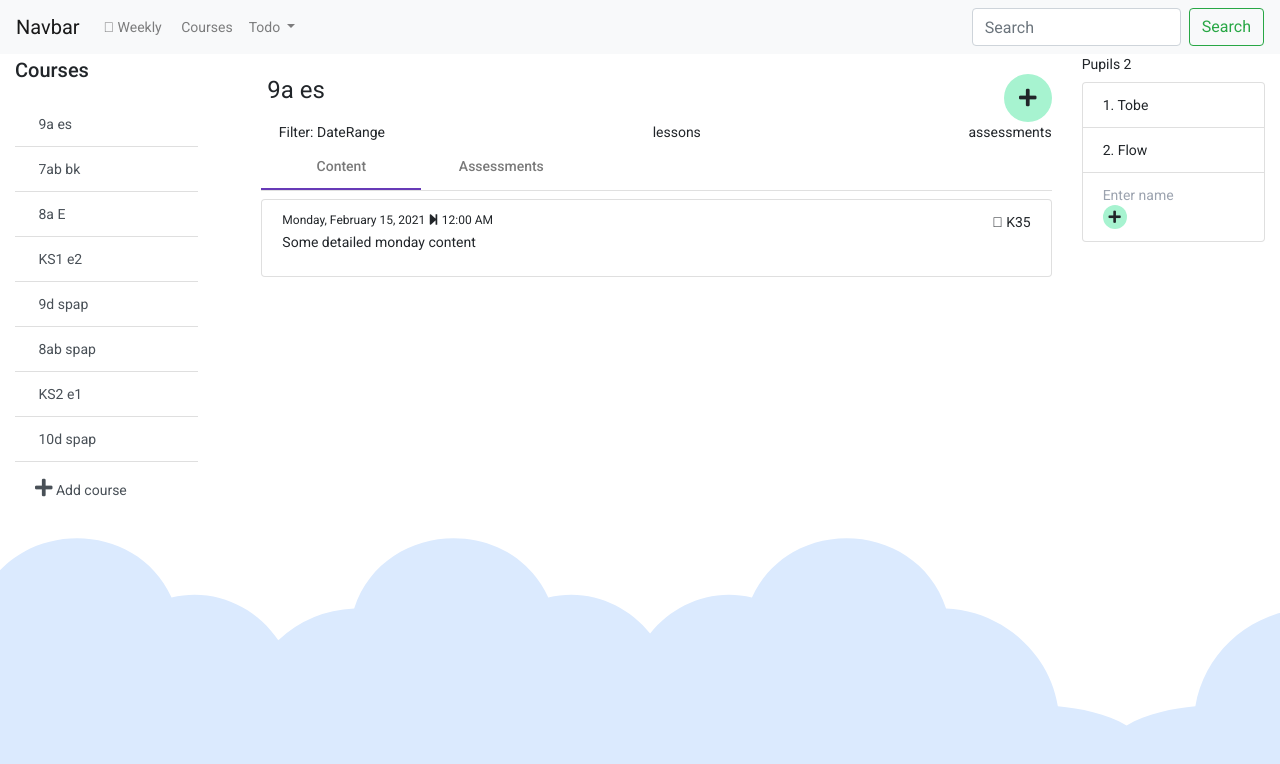
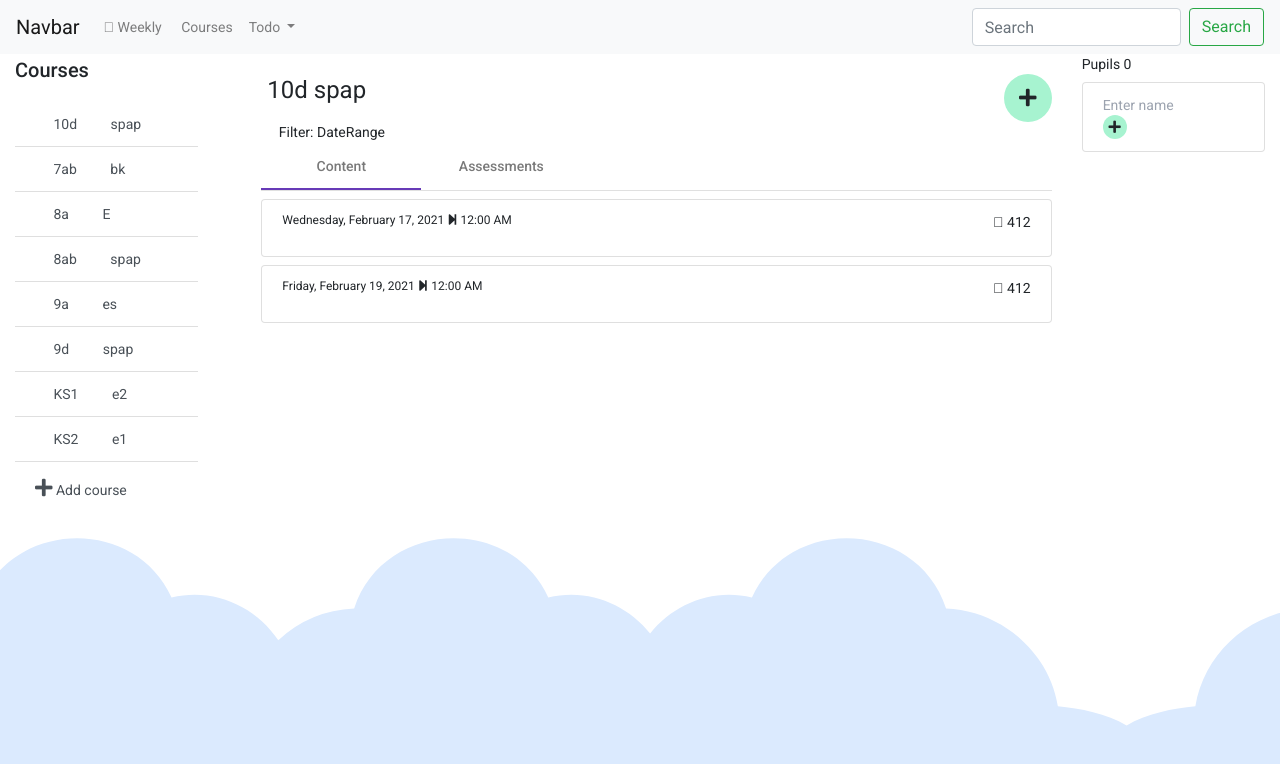
Before and after one commit to lauscht/tars, an Angular app in the folder frontend/case/: page /course in a window 1280 px wide. Shown: the top 764 px of the page. Built offline with nearby package versions, Linux system fonts and the light colour scheme; some icons are missing; what luxon-angular, ngx-markdown, ngx-material-luxon would draw is missing.

Commit message:
Added grades to assessments.

```diff
--- a/frontend/case/src/app/app.module.ts
+++ b/frontend/case/src/app/app.module.ts
@@ -1,9 +1,9 @@
-import { Assessment } from './assessment/assessment.entity';
 import { NgModule } from '@angular/core';
 import { FormsModule } from '@angular/forms';
 import { BrowserModule } from '@angular/platform-browser';
 import { BrowserAnimationsModule } from '@angular/platform-browser/animations';
 import { MatDatepickerModule } from '@angular/material/datepicker';
+import { MatExpansionModule } from '@angular/material/expansion';
 import { MatNativeDateModule } from '@angular/material/core';
 import { MatTooltipModule } from '@angular/material/tooltip';
 import { MatInputModule } from '@angular/material/input';
@@ -53,6 +53,7 @@ import { AssessmentComponent } from './assessment/assessment.component';
     AppRoutingModule,
     MatDatepickerModule,
     MatNativeDateModule,
+    MatExpansionModule,
     MatSnackBarModule,
     MatTooltipModule,
     MatInputModule,
--- a/frontend/case/src/app/assessment/assessment.component.html
+++ b/frontend/case/src/app/assessment/assessment.component.html
@@ -1 +1,38 @@
-<p>exam works!</p>
+
+<mat-expansion-panel hideToggle>
+  <mat-expansion-panel-header>
+    <mat-panel-title>
+      {{ assessment.category }}
+      {{ assessment.context }}
+    </mat-panel-title>
+    <mat-panel-description>
+      {{ assessment.date | date:'fullDate'  }}
+    </mat-panel-description>
+  </mat-expansion-panel-header>
+
+  <div class="flex">
+    <table class="table">
+      <thead class="thead-light">
+        <tr>
+          <th scope="col">#</th>
+          <th scope="col">Name</th>
+          <th scope="col">Grade</th>
+      </thead>
+      <tr *ngFor="let grade of grades; let i=index;">
+        <td scope="row">{{i}}</td>
+        <td>{{grade.pupil.name}}</td>
+        <td>{{grade.mark}}</td>
+      </tr>
+      <tr>
+        <td scope="row">-</td>
+        <td>
+          <i class="far fa-balance-scale"></i>
+          {{ assessment.weigth }}
+        </td>
+        <td>
+          Ø {{assessment.average}}
+        </td>
+      </tr>
+    </table>
+  </div>
+</mat-expansion-panel>
--- a/frontend/case/src/app/assessment/assessment.component.ts
+++ b/frontend/case/src/app/assessment/assessment.component.ts
@@ -1,13 +1,31 @@
-import { Component, OnInit } from '@angular/core';
+import { Assessment, Grade } from './assessment.entity';
+import { Component, Input, OnInit } from '@angular/core';
+import { AssessmentService } from './assessment.service';
 
 @Component({
-  selector: 'app-assement',
+  selector: 'assessment',
   templateUrl: './assessment.component.html',
   styleUrls: ['./assessment.component.css']
 })
 export class AssessmentComponent implements OnInit {
 
-  constructor() { }
+  private _assessment: Assessment;
+  get assessment(): Assessment {
+    return this._assessment;
+  }
+
+  @Input()
+  set assessment(a: Assessment){
+    this._assessment = a;
+    this.grades = this.assessmentService.getGrades(this.assessment);
+    console.log(a, this.grades);
+  }
+
+  public grades: Grade[];
+
+  constructor(
+    private assessmentService: AssessmentService,
+  ) { }
 
   ngOnInit(): void {
   }
--- a/frontend/case/src/app/assessment/assessment.entity.ts
+++ b/frontend/case/src/app/assessment/assessment.entity.ts
@@ -1,16 +1,29 @@
+import { Pupil } from './../pupil/pupil.entity';
 import { DateTime, Interval } from 'luxon';
 import { Course } from '../course/course.entity';
 import { Lesson } from '../lesson/lesson.entity';
 
+export class Grade{
+  constructor(
+    public assessmentId: number,
+    public pupilId: number,
+    public mark: number,
+    public pupil: Pupil=null
+  ){
+
+  }
+}
+
 export class Assessment{
   constructor(
+    public id: number,
     public date: DateTime,
     public courseId: number,
     public context: string,
     public category: string,
     public weigth: number=1,
     public average: number=null,
-    public lesson: Lesson=null,
+    public lesson: Lesson=null
   ) {
 
   }
--- a/frontend/case/src/app/assessment/assessment.service.ts
+++ b/frontend/case/src/app/assessment/assessment.service.ts
@@ -1,6 +1,7 @@
+import { PupilService } from './../pupil/pupil.service';
 import { DateTime } from 'luxon';
 import { Injectable } from '@angular/core';
-import { Assessment } from './assessment.entity';
+import { Assessment, Grade } from './assessment.entity';
 
 import { course9a, course7ab } from '../course/course.entities.mock';
 import { Course } from '../course/course.entity';
@@ -9,26 +10,45 @@ function DMY(date: string):DateTime {
   return DateTime.fromFormat(date, "dd.MM.yyyy");
 }
 
+
+
 @Injectable({
   providedIn: 'root'
 })
 export class AssessmentService {
 
   private _assessments: Assessment[];
-  constructor() {
+  private _grades: Grade[];
+
+  constructor(
+    private pupilService: PupilService
+  ) {
     this._assessments = [
-      new Assessment(DMY("15.11.2020"), course9a.id, "Shakespeare", "Exam", 2, 3.3),
-      new Assessment(DMY("10.12.2020"), course9a.id, "Voc p80", "Test", 1, 4.0),
-      new Assessment(DMY("20.12.2020"), course9a.id, "-", "Oral", 2, 2.0),
-      new Assessment(DMY("22.12.2020"), course9a.id, "Summary", "Haljahresnote", 0, 2.92),
+      new Assessment(0, DMY("15.11.2020"), course9a.id, "Shakespeare", "Exam", 2, 3.3),
+      new Assessment(1, DMY("10.12.2020"), course9a.id, "Voc p80", "Test", 1, 4.0),
+      new Assessment(2, DMY("20.12.2020"), course9a.id, "-", "Oral", 2, 2.0),
+      new Assessment(3, DMY("22.12.2020"), course9a.id, "Summary", "Haljahresnote", 0, 2.92),
 
-      new Assessment(DMY("10.01.2021"), course9a.id, "Voc p120", "Test", 1, 4.0),
-      new Assessment(DMY("20.02.2021"), course9a.id, "-", "Oral", 2, 2.0),
-      new Assessment(DMY("04.03.2021"), course9a.id, "Summary", "Jahresnote", 0, 2.83),
+      new Assessment(4, DMY("10.01.2021"), course9a.id, "Voc p120", "Test", 1, 4.0),
+      new Assessment(5, DMY("20.02.2021"), course9a.id, "-", "Oral", 2, 2.0),
+      new Assessment(6, DMY("04.03.2021"), course9a.id, "Summary", "Jahresnote", 0, 2.83),
     ]
+
+    const grades = [];
+    this._assessments.forEach(ass => {
+      const pupils = pupilService.getByCourseId(ass.courseId).forEach((p) => {
+        grades.push(new Grade(ass.id, p.id, p.id, p))
+      })
+    });
+    this._grades = grades;
    }
 
    getByCourse(course: Course) {
     return this._assessments.filter((p) => p.courseId == course.id);
   }
+
+  getGrades(assessment: Assessment) {
+    return this._grades.filter((g) => g.assessmentId == assessment.id);
+  }
+
 }
--- a/frontend/case/src/app/course/course.component.html
+++ b/frontend/case/src/app/course/course.component.html
@@ -7,7 +7,12 @@
         <a *ngFor="let c of this.courses" class="list-group-item list-group-item-action cursor-pointer"
            (click)="course = c">
           <i class="fal fa-users-class"></i>
-          {{c.name}} {{c.subject}}
+          <span class="col-1">
+            {{c.name}}
+          </span>
+          <span class="col-1">
+            {{c.subject}}
+          </span>
         </a>
         <a class="list-group-item list-group-item-action cursor-pointer"
            (click)="add()">
@@ -21,7 +26,8 @@
         <div>
           <h1>
             <i class="fal fa-users-class"></i>
-            {{course.name}} {{course.subject}}
+            {{course.name}}
+            {{course.subject}}
           </h1>
         </div>
         <div>
@@ -31,13 +37,11 @@
           </button>
         </div>
       </div>
+
       <div class="flex flex-row items-center justify-between">
         <div>
           <i class="far fa-filter"></i>
           Filter: DateRange
-        </div>
-        <div *ngFor="let filter of filters">
-          {{filter}}
         </div>
       </div>
 
@@ -69,33 +73,9 @@
           </div>
         </mat-tab>
         <mat-tab label="Assessments">
-          <ul class="list-group">
-            <li class="list-group-item"
-              *ngFor="let ass of assessments">
-              <div class="flex items-center justify-between">
-                <div>
-                  {{ ass.date | date:'fullDate'  }}
-                </div>
-                <div>
-                  {{ ass.category }}
-                </div>
-                <div>
-                  {{ ass.context }}
-                </div>
-                <div>
-                  <span class="fa-stack">
-                    <i class="fas fa-slash fa-stack-1x"></i>
-                    <i class="far fa-circle fa-stack-1x"></i>
-                  </span>
-                  {{ ass.average }}
-                </div>
-                <div>
-                  <i class="far fa-balance-scale"></i>
-                  {{ ass.weight }}
-                </div>
-              </div>
-            </li>
-          </ul>
+          <div class="flex flex-col">
+            <assessment class="mt-2 mr-2 ml-2" [assessment]="ass" *ngFor="let ass of assessments"></assessment>
+          </div>
         </mat-tab>
       </mat-tab-group>
     </main>
--- a/frontend/case/src/app/course/course.component.ts
+++ b/frontend/case/src/app/course/course.component.ts
@@ -32,7 +32,9 @@ export class CourseComponent implements OnInit {
     private assessmentService: AssessmentService,
     private snackBar: MatSnackBar,
   ) {
-    this.courses = this.courseService.getCourses();
+    this.courses = this.courseService.getCourses().sort(
+      (a, b) => a.name.localeCompare(b.name)
+    );
     this.course = this.courses[0];
     this.filters = ["lessons", "assessments"]
     this.content = [];
--- a/frontend/case/src/app/pupil/pupil.entity.ts
+++ b/frontend/case/src/app/pupil/pupil.entity.ts
@@ -1,5 +1,6 @@
 export class Pupil{
   constructor(
+    public id: number,
     public name: string,
     public courseId: number) {
 
--- a/frontend/case/src/app/pupil/pupil.service.ts
+++ b/frontend/case/src/app/pupil/pupil.service.ts
@@ -9,16 +9,19 @@ export class PupilService {
   pupils: Pupil[];
   constructor() {
     this.pupils = [
-      new Pupil("Tobe", 0),
-      new Pupil("Flow", 0),
-      new Pupil("Luise", 1),
-      new Pupil("Calli", 1),
-      new Pupil("Anke", 2),
-      new Pupil("Bernadette", 2),
+      new Pupil(0, "Tobe", 0),
+      new Pupil(1, "Flow", 0),
+      new Pupil(2, "Luise", 1),
+      new Pupil(3, "Calli", 1),
+      new Pupil(4, "Anke", 2),
+      new Pupil(5, "Bernadette", 2),
     ]
    }
 
    getByCourse(course: Course) {
      return this.pupils.filter((p) => p.courseId == course.id);
    }
+   getByCourseId(id: number) {
+    return this.pupils.filter((p) => p.courseId == id);
+   }
 }
```
